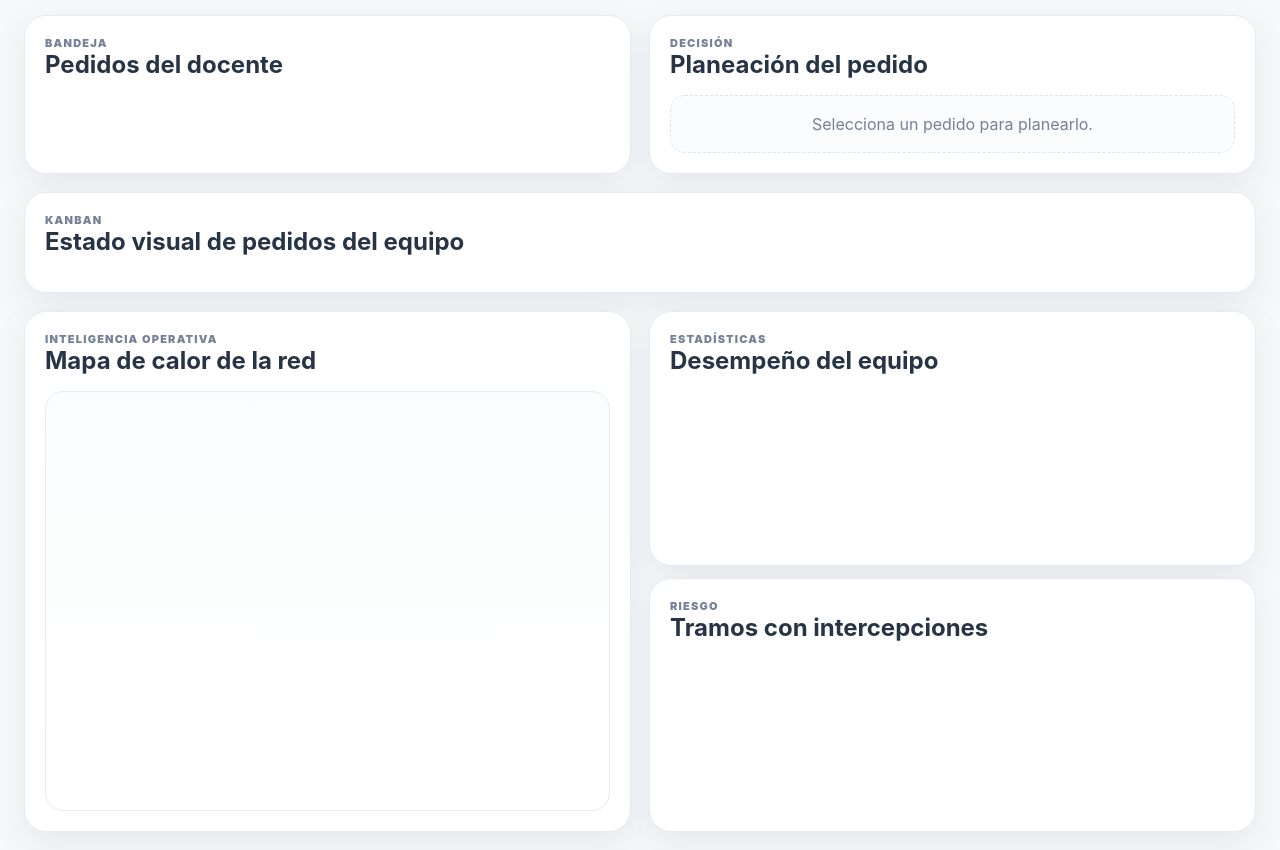
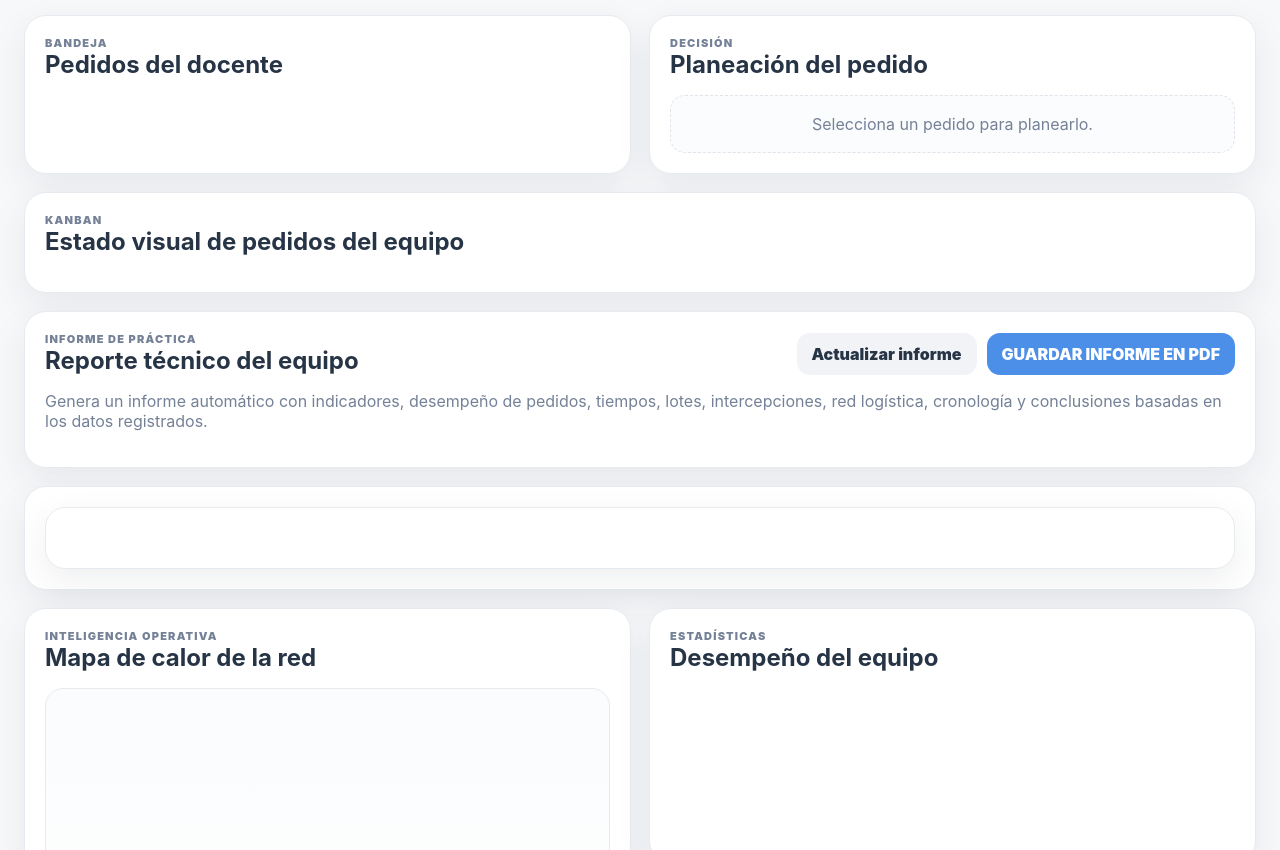
Before and after one commit to geova280293/supply-chain-arena-fi, a website: page public/tower.html in a window 1280 px wide. Shown: the part 250-1100 px from the top of the page. Drawn offline with Linux system fonts and the light colour scheme; no server answers.

Commit message:
Agrega informe técnico descargable en PDF

```diff
--- a/public/tower.html
+++ b/public/tower.html
@@ -7,6 +7,8 @@
     <div class="card"><div class="card-title"><div><div class="eyebrow">Decisión</div><h2>Planeación del pedido</h2></div></div><div id="noSelection" class="empty">Selecciona un pedido para planearlo.</div><div id="planner" class="hidden stack"><div class="mission-summary"><strong id="planOrderTitle"></strong><div id="planOrderMeta" class="muted small"></div></div><div class="route-builder"><div><label>Punto intermedio 1</label><select id="via1"></select></div><div><label>Punto intermedio 2</label><select id="via2"></select></div><div><label>Punto intermedio 3</label><select id="via3"></select></div></div><div><label>Tamaño de lote por viaje</label><input id="lotSize" type="number" min="1" value="2"></div><div class="route-preview" id="routePreview"></div><button class="btn yellow big" id="sendProduction">MANDAR A PRODUCCIÓN</button></div></div>
   </section>
   <section class="card"><div class="card-title"><div><div class="eyebrow">Kanban</div><h2>Estado visual de pedidos del equipo</h2></div></div><div id="towerKanban" class="kanban"></div></section>
+  <section class="card no-print"><div class="card-title"><div><div class="eyebrow">Informe de práctica</div><h2>Reporte técnico del equipo</h2></div><div class="report-actions"><button class="btn light" id="buildReport">Actualizar informe</button><button class="btn blue" id="printReport">GUARDAR INFORME EN PDF</button></div></div><p class="muted">Genera un informe automático con indicadores, desempeño de pedidos, tiempos, lotes, intercepciones, red logística, cronología y conclusiones basadas en los datos registrados.</p></section>
+  <section id="reportSection" class="card"><div id="reportContent" class="report-paper"></div></section>
   <section class="grid">
     <div class="card"><div class="card-title"><div><div class="eyebrow">Inteligencia operativa</div><h2>Mapa de calor de la red</h2></div></div><div class="network-wrap"><svg id="heatMap" viewBox="0 0 900 420"></svg></div></div>
     <div class="stack"><div class="card"><div class="card-title"><div><div class="eyebrow">Estadísticas</div><h2>Desempeño del equipo</h2></div></div><div id="stats" class="kpis"></div></div><div class="card"><div class="card-title"><div><div class="eyebrow">Riesgo</div><h2>Tramos con intercepciones</h2></div></div><div id="interceptHeat" class="route-heat"></div></div></div>
```
